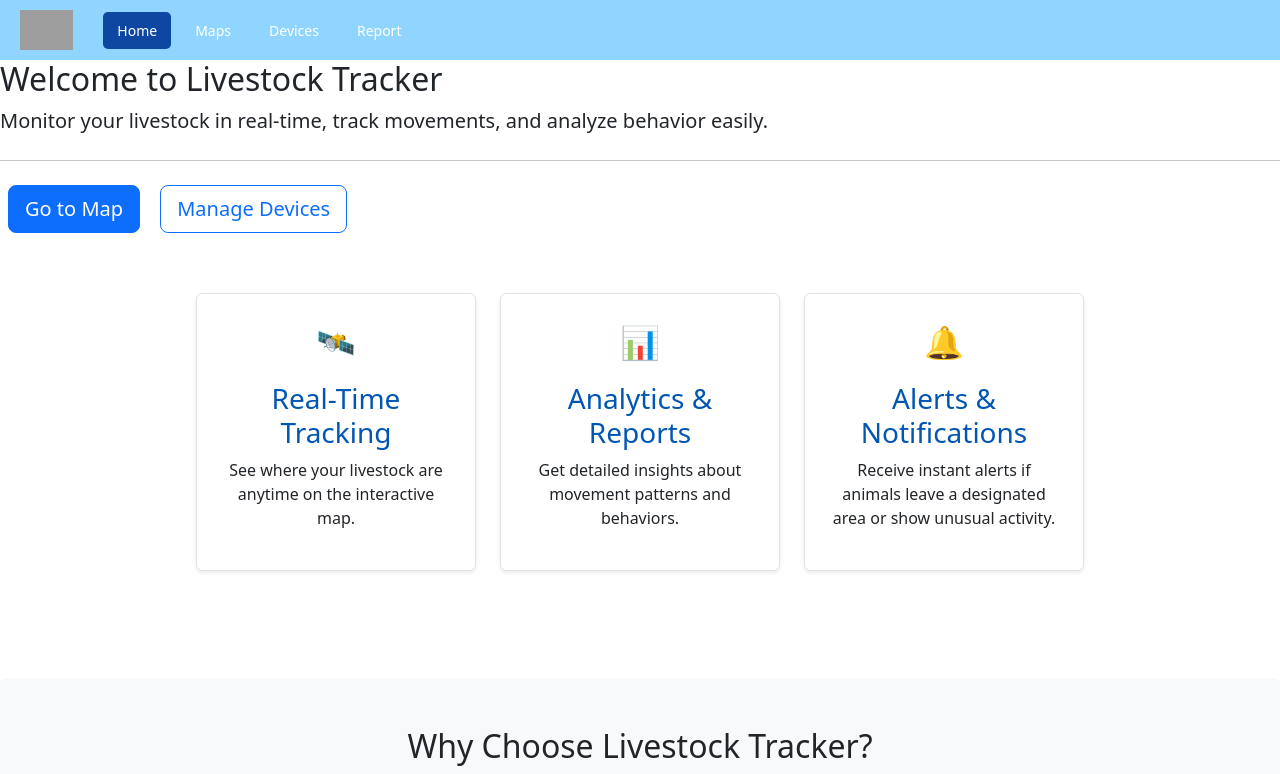
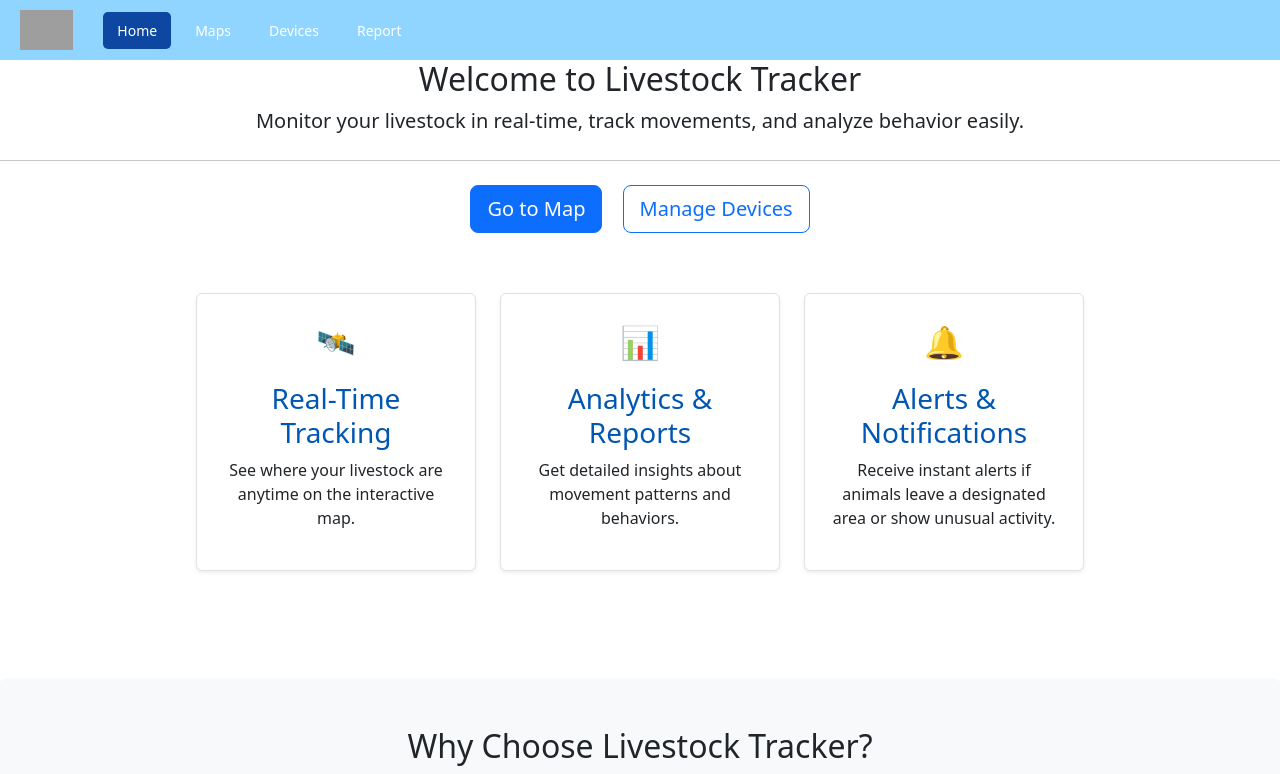
Before and after one commit to Thoko0/LivestockTrackerReviewed, a plain HTML site: page LivestockTracker/frontend/index.html in a window 1280 px wide. Shown: the top 774 px of the page. Drawn offline with nearby package versions, Linux system fonts and the light colour scheme; grey boxes are pictures that could not be loaded.

Commit message:
Update index.html

```diff
--- a/LivestockTracker/frontend/index.html
+++ b/LivestockTracker/frontend/index.html
@@ -33,11 +33,11 @@
 </nav>
 
 <!-- HOME -->
-<div id="home-section" class="section active">
+<div id="home-section" class=" text-center section active">
     <h2>Welcome to Livestock Tracker</h2>
-    <p class="lead">Monitor your livestock in real-time, track movements, and analyze behavior easily.</p>
+    <p class=" text-center lead">Monitor your livestock in real-time, track movements, and analyze behavior easily.</p>
     <hr class="my-4">
-    <a class="btn btn-primary btn-lg mx-2" href="#" onclick="document.getElementById('maps-tab').click()">Go to Map</a>
+    <a class=" btn btn-primary btn-lg mx-2" href="#" onclick="document.getElementById('maps-tab').click()">Go to Map</a>
     <a class="btn btn-outline-primary btn-lg mx-2" href="#" onclick="document.getElementById('devices-tab').click()">Manage Devices</a>
 
     <!-- FEATURES -->
```
